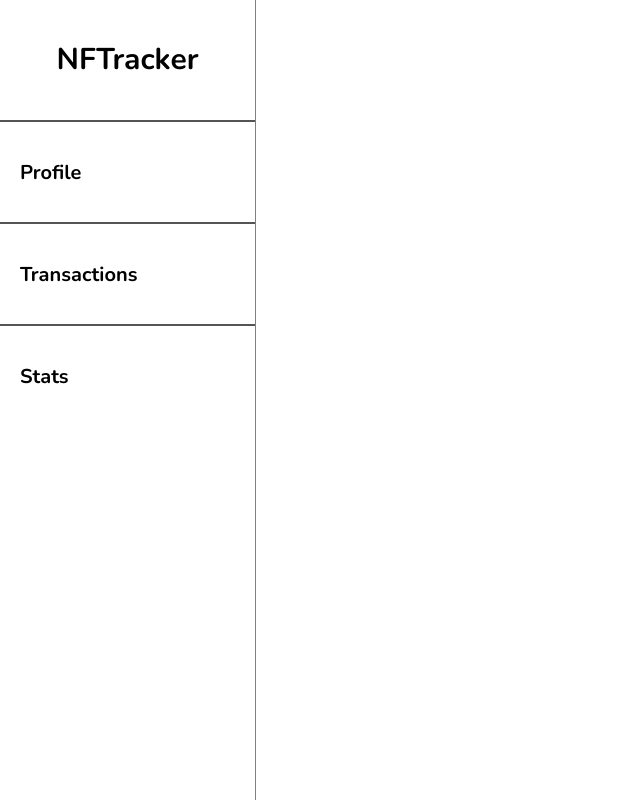
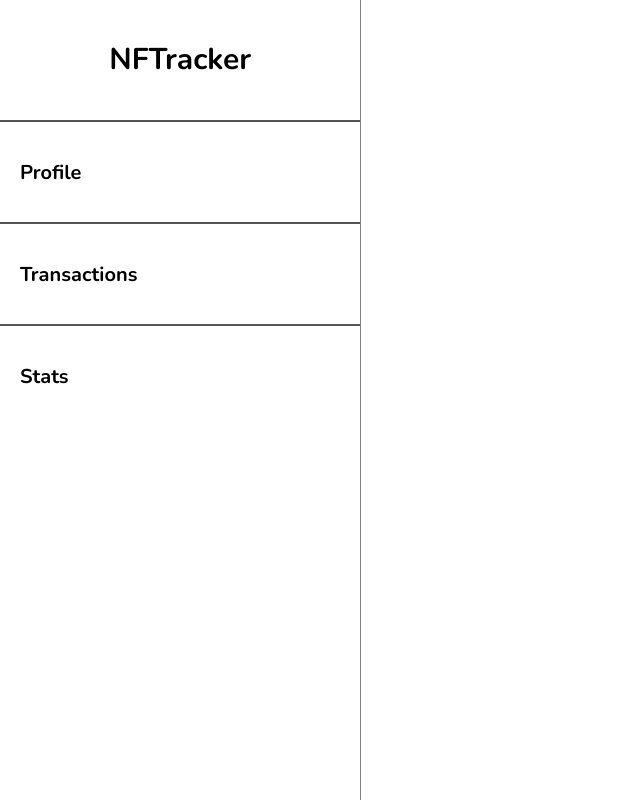
Before and after one commit to code-guy21/PixelPouch, a React (Create React App) app in the folder client/: page /dashboard in a window 1280 px wide. Shown: the whole page, without its empty margins (0-640 px from the left). Built offline with nearby package versions, Linux system fonts and the light colour scheme; sample sign-in values are in the browser's storage.

Commit message:
applied flex basis, grow, shrink to dashboard side navigation and main

```diff
--- a/client/src/pages/Dashboard/style.css
+++ b/client/src/pages/Dashboard/style.css
@@ -5,14 +5,14 @@
 }
 
 #menu {
-	flex-basis: 20%;
+	flex: 35rem 1 5;
 	border-right: 1px solid grey;
 	display: flex;
 	flex-direction: column;
 }
 
 main {
-	flex: 1;
+	flex: 35rem 50 1;
 }
 
 nav {
```
